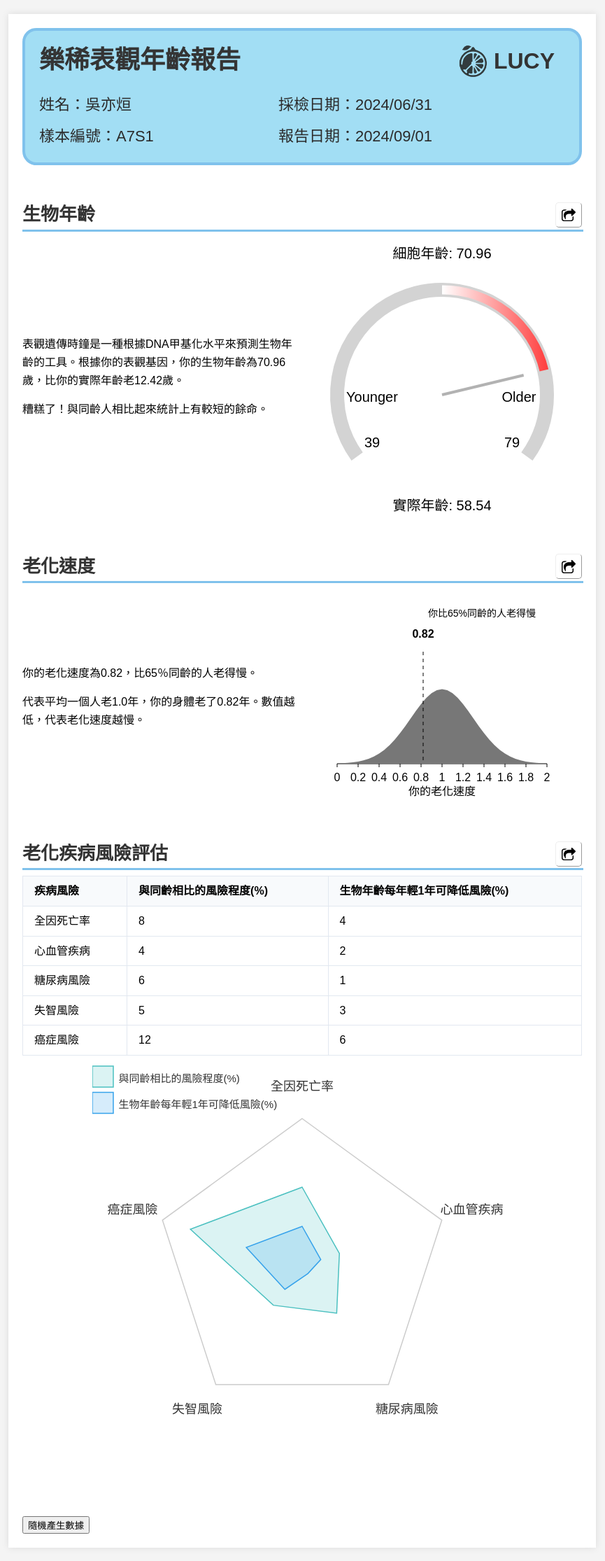
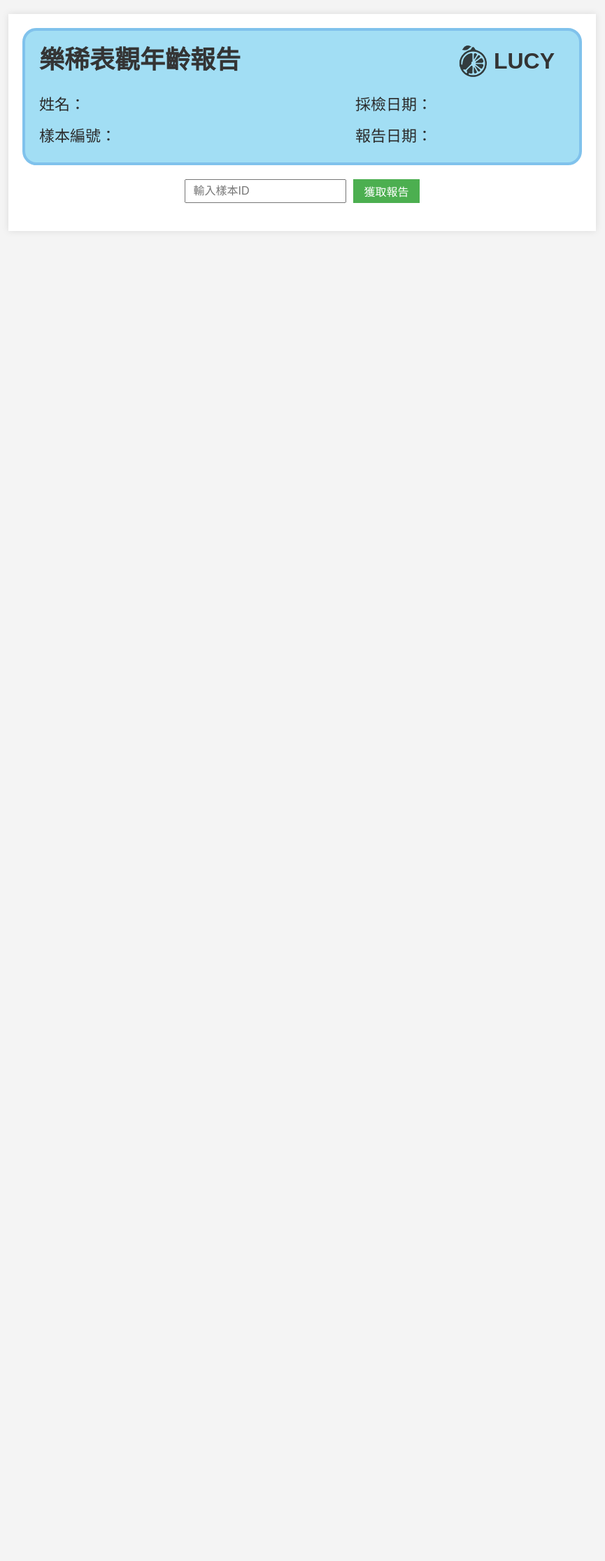
Before and after one commit to yixuanw99/LUCY-test, a Vue app in the folder frontend/: page / in a window 1280 px wide. Shown: the whole page at 70% size, without its empty margins (208-1073 px from the left). After the commit the page ends 800 px from the top, so only its background shows below. Built offline with nearby package versions, Linux system fonts and the light colour scheme; a web font is replaced by a local one.

Commit message:
update report page

```diff
--- a/frontend/package.json
+++ b/frontend/package.json
@@ -8,6 +8,7 @@
         "lint": "vue-cli-service lint"
     },
     "dependencies": {
+        "axios": "^1.7.7",
         "core-js": "^3.8.3",
         "vue": "^2.6.14"
     },
--- a/frontend/src/components/AgingSpeedPlot.vue
+++ b/frontend/src/components/AgingSpeedPlot.vue
@@ -54,7 +54,7 @@
         const points = [];
         for (let x = 0; x <= 2; x += 0.05) {
             const y = this.normalDistribution(x);
-            points.push([this.xScale(x), 250 - y * 80]);
+            points.push([this.xScale(x), 250 - y * 40]);
         }
         return 'M' + points.map(p => p.join(',')).join('L');
         }
--- a/frontend/src/components/DiseaseRisksPlot.vue
+++ b/frontend/src/components/DiseaseRisksPlot.vue
@@ -3,6 +3,9 @@
         <svg :viewBox="`0 0 ${size} ${size}`">
             <!-- 背景多邊形 -->
             <polygon :points="backgroundPoints" fill="none" stroke="#ccc" />
+
+            <!-- 中心點 -->
+            <circle :cx="center" :cy="center" r="2" fill="black" />
 
             <!-- 數據多邊形 - 基礎風險 -->
             <polygon :points="horvathRiskPoints" fill="rgba(75, 192, 192, 0.2)" stroke="rgba(75, 192, 192, 1)" />
@@ -11,9 +14,8 @@
             <polygon :points="paceRiskPoints" fill="rgba(54, 162, 235, 0.2)" stroke="rgba(54, 162, 235, 1)" />
 
             <!-- 軸標籤 -->
+            <g v-for="(label, index) in labels" :key="index">
                 <text
-            v-for="(label, index) in labels"
-            :key="index"
                     :x="getLabelCoordinates(index).x"
                     :y="getLabelCoordinates(index).y"
                     text-anchor="middle"
@@ -23,13 +25,24 @@
                 >
                     {{ label }}
                 </text>
+                <!-- 添加軸線 -->
+                <line
+                    :x1="center"
+                    :y1="center"
+                    :x2="getCoordinates(100, index).x"
+                    :y2="getCoordinates(100, index).y"
+                    stroke="#ccc"
+                    stroke-dasharray="4"
+                />
+            </g>
+
             <!-- 圖例 -->
             <g transform="translate(0, 10)">
                 <rect width="20" height="20" fill="rgba(75, 192, 192, 0.2)" stroke="rgba(75, 192, 192, 1)" />
-            <text x="25" y="15" font-size="10" fill="#333">與同齡相比的風險程度(%)</text>
+                <text x="25" y="15" font-size="10" fill="#333">基礎風險(horvath)(%)</text>
 
                 <rect y="25" width="20" height="20" fill="rgba(54, 162, 235, 0.2)" stroke="rgba(54, 162, 235, 1)" />
-            <text x="25" y="40" font-size="10" fill="#333">生物年齡每年輕1年可降低風險(%)</text>
+                <text x="25" y="40" font-size="10" fill="#333">當前風險(pace)(%)</text>
             </g>
         </svg>
     </div>
@@ -47,7 +60,7 @@
     data() {
         return {
             size: 400,
-        maxValue: 15,
+            maxValue: 100,
             labels: ['全因死亡率', '心血管疾病', '糖尿病風險', '失智風險', '癌症風險']
         }
     },
@@ -56,7 +69,7 @@
             return this.size / 2
         },
         radius() {
-        return this.size * 0.35  // 減小半徑以留出更多空間給標籤
+            return this.size * 0.35    // 減小半徑以留出更多空間給標籤
         },
         backgroundPoints() {
             return this.calculatePoints(this.maxValue)
@@ -98,8 +111,9 @@
         },
         getCoordinates(value, index) {
             const angle = (index * 360 / this.labels.length - 90) * (Math.PI / 180)
-        const x = this.center + Math.cos(angle) * (this.radius * value / this.maxValue)
-        const y = this.center + Math.sin(angle) * (this.radius * value / this.maxValue)
+            const distance = this.radius * (value / this.maxValue)
+            const x = this.center + Math.cos(angle) * distance
+            const y = this.center + Math.sin(angle) * distance
             return { x, y }
         },
         getLabelCoordinates(index) {
--- a/frontend/src/components/DiseaseRisksTable.vue
+++ b/frontend/src/components/DiseaseRisksTable.vue
@@ -4,8 +4,8 @@
         <thead>
           <tr class="bg-gray-100">
             <th class="py-2 px-4 border-b text-left">疾病風險</th>
-            <th class="py-2 px-4 border-b text-left">與同齡相比的風險程度(%)</th>
-            <th class="py-2 px-4 border-b text-left">生物年齡每年輕1年可降低風險(%)</th>
+            <th class="py-2 px-4 border-b text-left">基礎風險(horvath)(%)</th>
+            <th class="py-2 px-4 border-b text-left">當前風險(pace)(%)</th>
           </tr>
         </thead>
         <tbody>
--- a/frontend/src/views/EpigeneticReport.vue
+++ b/frontend/src/views/EpigeneticReport.vue
@@ -16,6 +16,12 @@
             </div>
         </div>
 
+        <div class="input-section">
+            <input v-model="inputSampleId" placeholder="輸入樣本ID" />
+            <button @click="fetchReport">獲取報告</button>
+        </div>
+
+        <div v-if="reportData">
             <div class="section">
                 <div class="section-title">
                     <h2>生物年齡</h2>
@@ -38,7 +44,6 @@
             <div class="section">
                 <div class="section-title">
                     <h2>老化速度</h2>
-                <!-- TODO unavailable link-->
                     <a class="cta" :href="'https://www.facebook.com/sharer.php?u=' + agingSpeed_fig_url">
                         <img alt="share_button" src="@/assets/share_button.png" width="20">
                     </a>
@@ -46,11 +51,11 @@
                 <hr width="100%" size="3" color="#80c2ec" style="margin-top: 0px;">
                 <div class="section-content">
                     <div class="section-text">
-                    <p>你的老化速度為{{ paceValue }}，比{{ pacePr }}％同齡的人老得慢。</p>
+                        <p>你的老化速度為{{ paceValue }}，比{{ pacePrInverse }}％同齡的人老得慢。</p>
                         <P>代表平均一個人老1.0年，你的身體老了{{paceValue}}年。數值越低，代表老化速度越慢。</p>
                     </div>
                     <div class="section-figure">
-                    <AgingSpeedPlot :pace-value="paceValue" :pace-pr="pacePr" />
+                        <AgingSpeedPlot :pace-value="paceValue" :pace-pr="pacePrInverse" />
                     </div>
                 </div>
             </div>
@@ -58,28 +63,19 @@
             <div class="section">
                 <div class="section-title">
                     <h2>老化疾病風險評估</h2>
-                <!-- TODO unavailable link-->
                     <a class="cta" :href="'https://www.facebook.com/sharer.php?u=' + diseaseRisks_fig_url">
                         <img alt="share_button" src="@/assets/share_button.png" width="20">
                     </a>
                 </div>
                 <hr width="100%" size="3" color="#80c2ec" style="margin-top: 0px;">
                 <div class="section-content">
-                <!-- <div class="section-text">
-                    <ul>
-                        <li v-for="risk in diseaseRisks" :key="risk.name">
-                            {{ risk.name }}: {{ risk.description }}
-                        </li>
-                    </ul>
-                </div> -->
                     <div class="section-figure">
                         <disease-risks-table :disease-risks="diseaseRisks"></disease-risks-table>
                         <disease-risks-plot :disease-risks="diseaseRisks"></disease-risks-plot>
                     </div>
                 </div>
             </div>
-
-        <button @click="updateAges">隨機產生數據</button>
+        </div>
     </div>
 </template>
 
@@ -88,6 +84,7 @@ import GaugeChart from '@/components/GaugeChart.vue'
 import AgingSpeedPlot from '@/components/AgingSpeedPlot.vue'
 import DiseaseRisksTable from '@/components/DiseaseRisksTable.vue'
 import DiseaseRisksPlot from '@/components/DiseaseRisksPlot.vue'
+import axios from 'axios'
 
 export default {
     name: 'EpigeneticReport',
@@ -99,30 +96,25 @@ export default {
     },
     data() {
         return {
-            bioAge: 70.96,
-            chroAge: 58.54,
-            paceValue: 0.82,
-            pacePr: 65,
+            inputSampleId: '',
+            reportData: null,
             info: {
-                name: '吳亦烜',
-                sampleId: 'A7S1',
-                collectionDate: '2024/06/31',
-                reportDate: '2024/09/01'
+                name: '',
+                sampleId: '',
+                collectionDate: '',
+                reportDate: ''
             },
-            epigeneticClock: {
-                diffAge: 0,
-                olderYounger: '',
-                olderYoungerComment: ''
-            },
-            agingSpeed: {
-                // deprecated
-                pacePositive: '',
-            },
-            diseaseRisks:
-            [
-                { acmHorvathRisk: 8, cvdHorvathRisk: 4, dmHorvathRisk: 6, adHorvathRisk: 5, cancerHorvathRisk: 12 },
-                { acmPaceRisk: 4, cvdPaceRisk: 2, dmPaceRisk: 1, adPaceRisk: 3, cancerPaceRisk: 6 }
-            ]
+            bioAge: 0,
+            chroAge: 0,
+            paceValue: 0,
+            pacePr: 0,
+            diseaseRisks: [
+                { acmHorvathRisk: 0, cvdHorvathRisk: 0, dmHorvathRisk: 0, adHorvathRisk: 0, cancerHorvathRisk: 0 },
+                { acmPaceRisk: 0, cvdPaceRisk: 0, dmPaceRisk: 0, adPaceRisk: 0, cancerPaceRisk: 0 }
+            ],
+            epigeneticClock_fig_url: '',
+            agingSpeed_fig_url: '',
+            diseaseRisks_fig_url: ''
         }
     },
     computed: {
@@ -135,41 +127,78 @@ export default {
         olderYoungerComment() {
             return this.bioAge < this.chroAge ? '恭喜你！代表跟同年齡的相比，統計上你有更長的餘命。' : '糟糕了！與同齡人相比起來統計上有較短的餘命。';
         },
-        pacePositive() {
-            return this.paceValue < 1 ? '慢' : '快';
+        pacePrInverse() {
+            return 100 - this.pacePr;
         }
     },
     methods: {
-        updateAges() {
-            // Randomly generate new ages
-            this.bioAge = Math.round((Math.random() * (74 - 45) + 45) * 100) / 100;
-            this.chroAge = Math.round((Math.random() * (74 - 45) + 45) * 100) / 100;
-            this.paceValue = Math.round((Math.random() * (1.4 - 0.6) + 0.6) * 100) / 100;
-            this.pacePr = Math.round((Math.random() * (74 - 45) + 45) * 100) / 100;
-
-            // Update diseaseRisks with new random values
-            const horvathRisks = {
-                acmHorvathRisk: Math.floor(Math.random() * 12),
-                cvdHorvathRisk: Math.floor(Math.random() * 12),
-                dmHorvathRisk: Math.floor(Math.random() * 12),
-                adHorvathRisk: Math.floor(Math.random() * 12),
-                cancerHorvathRisk: Math.floor(Math.random() * 12)
-            };
-
-            const paceRisks = {
-                acmPaceRisk: Math.floor(Math.random() * (horvathRisks.acmHorvathRisk + 1)),
-                cvdPaceRisk: Math.floor(Math.random() * (horvathRisks.cvdHorvathRisk + 1)),
-                dmPaceRisk: Math.floor(Math.random() * (horvathRisks.dmHorvathRisk + 1)),
-                adPaceRisk: Math.floor(Math.random() * (horvathRisks.adHorvathRisk + 1)),
-                cancerPaceRisk: Math.floor(Math.random() * (horvathRisks.cancerHorvathRisk + 1))
-            };
-
-            this.diseaseRisks = [horvathRisks, paceRisks];
+        async fetchReport() {
+            try {
+                const response = await axios.get(`http://127.0.0.1:8000/report/${this.inputSampleId}`);
+                this.reportData = response.data;
+                this.updateReportData();
+            } catch (error) {
+                console.error('Error fetching report:', error);
+                // 在這裡處理錯誤，例如顯示錯誤消息給用戶
+            }
+        },
+        updateReportData() {
+            if (this.reportData) {
+                this.info.name = this.reportData.user_id;
+                this.info.sampleId = this.reportData.sample_id;
+                this.info.collectionDate = this.reportData.collection_date;
+                this.info.reportDate = this.reportData.report_date;
+                this.bioAge = this.reportData.bio_age;
+                this.chroAge = this.reportData.chro_age;
+                this.paceValue = this.reportData.pace_value;
+                this.pacePr = this.reportData.pace_pr;
+                this.diseaseRisks = [
+                    {
+                        acmHorvathRisk: this.reportData.acm_horvath_risk,
+                        cvdHorvathRisk: this.reportData.cvd_horvath_risk,
+                        dmHorvathRisk: this.reportData.dm_horvath_risk,
+                        adHorvathRisk: this.reportData.ad_horvath_risk,
+                        cancerHorvathRisk: this.reportData.cancer_horvath_risk
+                    },
+                    {
+                        acmPaceRisk: this.reportData.acm_pace_risk,
+                        cvdPaceRisk: this.reportData.cvd_pace_risk,
+                        dmPaceRisk: this.reportData.dm_pace_risk,
+                        adPaceRisk: this.reportData.ad_pace_risk,
+                        cancerPaceRisk: this.reportData.cancer_pace_risk
+                    }
+                ];
+            }
         }
     }
 }
 </script>
 
 <style scoped>
-/* Add any component-specific styles here */
+.input-section {
+    margin: 20px 0;
+    display: flex;
+    justify-content: center;
+    gap: 10px;
+}
+
+.input-section input {
+    padding: 5px 10px;
+    font-size: 16px;
+}
+
+.input-section button {
+    padding: 5px 15px;
+    font-size: 16px;
+    background-color: #4CAF50;
+    color: white;
+    border: none;
+    cursor: pointer;
+}
+
+.input-section button:hover {
+    background-color: #45a049;
+}
+
+/* 其他現有的樣式... */
 </style>
```
Also changed, not shown: 2 other files (tests, documents, lock files or other folders). Lines whose indentation alone changed are shown as unchanged.
